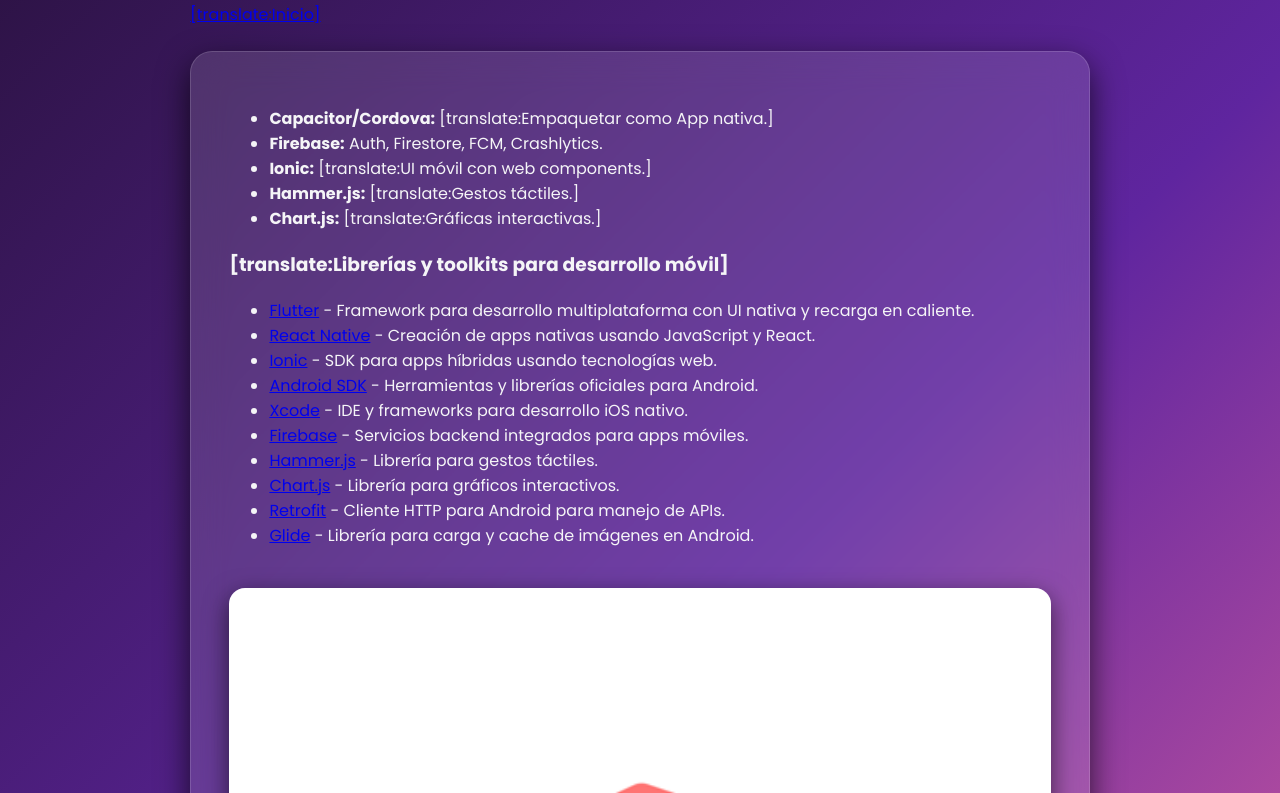
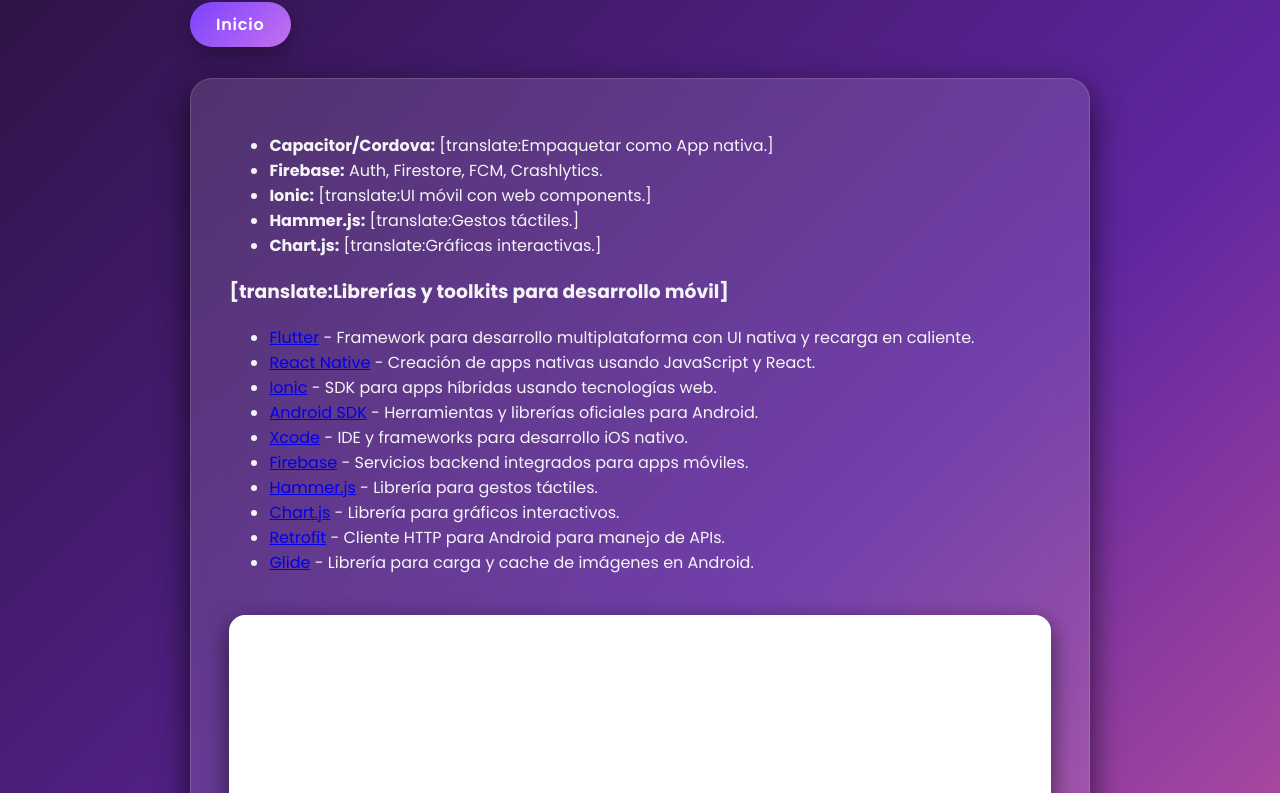
Before and after one commit to RogerNika/Tutoriales, a website: page librerias.html in a window 1280 px wide. Shown: the part 110-903 px from the top of the page. Drawn offline with Linux system fonts and the light colour scheme.

Commit message:
Fix HTML formatting issues in librerias.html

```diff
--- a/librerias.html
+++ b/librerias.html
@@ -13,7 +13,7 @@
   <header class="app-header">
     <h1>[translate:Librerías y toolkits]</h1>
     <nav class="nav">
-      <a href="bienvenida.html" class="btn-inicio::before, btn-inicio:hover, btn-inicio:active, btn-inicio:hover::before">[translate:Inicio]</a>
+      <a href="bienvenida.html" class="btn-inicio">Inicio</a>
     </nav>
   </header>
   <main class="content">
```
